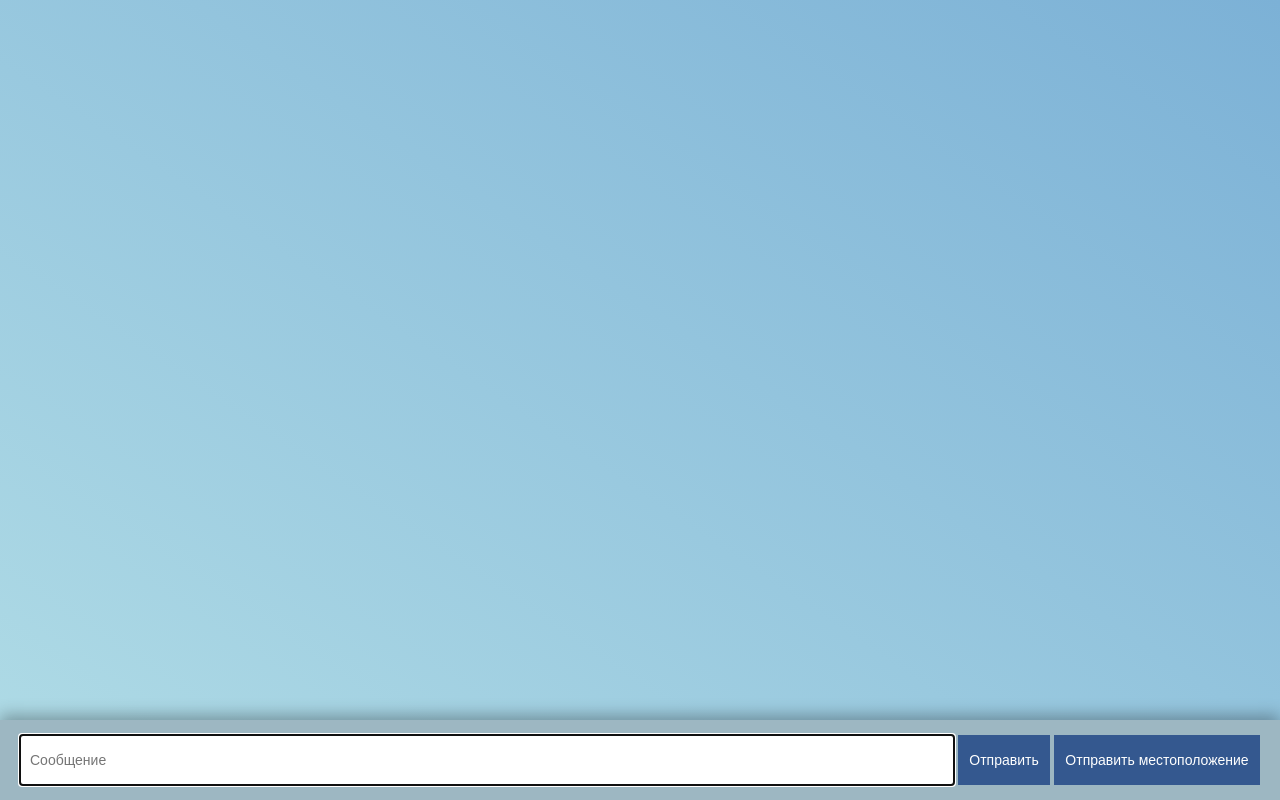
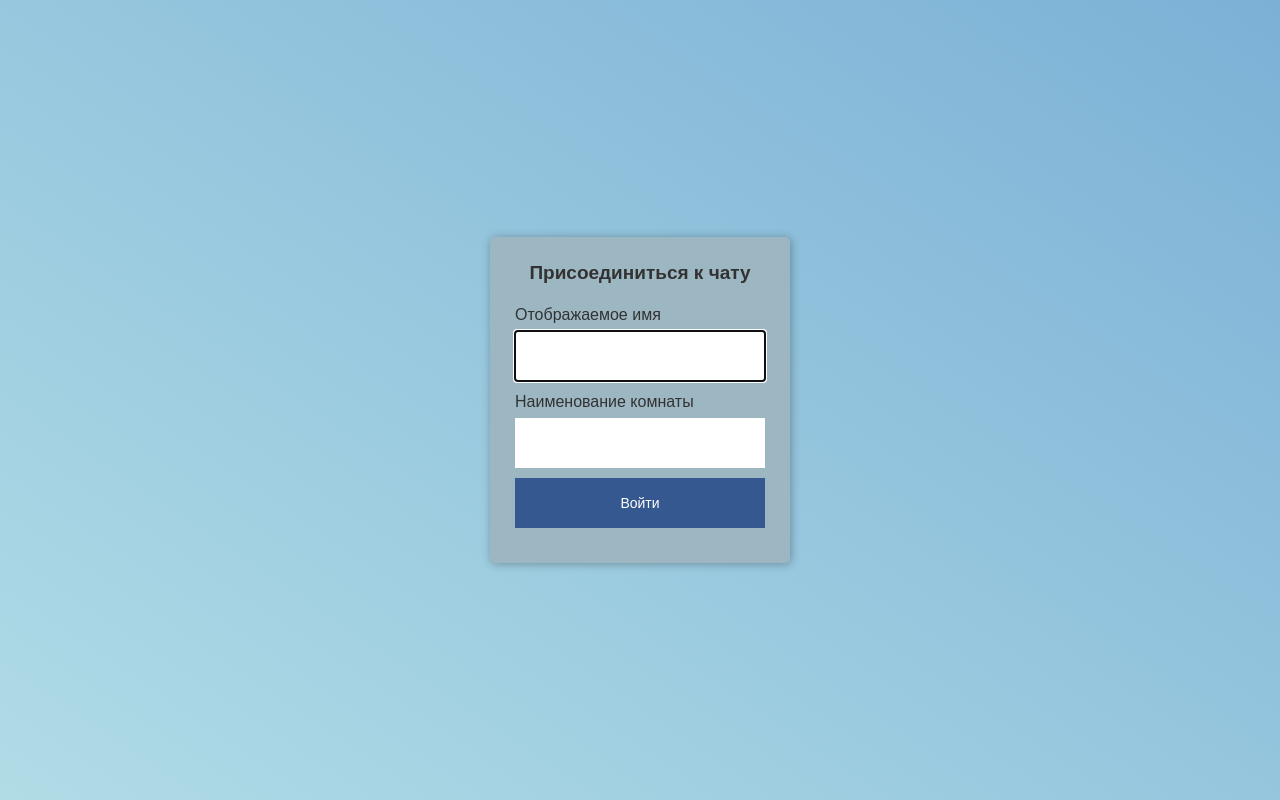
Before and after one commit to mikhailgrekov/node-course-2-chat-app, a website: page public/index.html in a window 1280 px wide. Drawn offline with nearby package versions, Linux system fonts and the light colour scheme; no server answers.

Commit message:
Add join

```diff
--- a/public/css/styles.css
+++ b/public/css/styles.css
@@ -3,18 +3,22 @@ body {
     -moz-osx-font-smoothing: grayscale;
 }
 
-.chat {
+.wrapper {
     width: 100vw;
     height: 100vh;
-    position: relative;
     font: 16px/22px 'Arial', sans-serif;
     color: #323232;
     box-sizing: border-box;
     background: linear-gradient(-146deg, rgb(124, 177, 214), rgb(176, 220, 230));
 }
 
-.chat__output {
-    height: 100%;
+.wrapper_join {
+    display: flex;
+    justify-content: center;
+    align-items: center;
+}
+
+.chat-output {
     width: 100%;
     padding: 20px;
     box-sizing: border-box;
@@ -22,14 +26,9 @@ body {
     overflow-y: auto;
 }
 
-.chat__title {
-    font: 26px/46px 'Arial', sans-serif;
-}
 
-.chat__controls {
-    position: absolute;
-    left: 0;
-    bottom: 0;
+
+.chat-controls {
     display: flex;
     background: rgb(157, 183, 194);
     width: 100%;
@@ -39,41 +38,38 @@ body {
     box-shadow: 0 -5px 15px rgba(0,0,0,.3);
 }
 
-.chat__form {
+.chat-form {
     display: flex;
     justify-content: space-between;
 }
 
-.chat__message {
-    color: #323232;
-    width: calc(100% - 96px);
+.join-form {
+    background: rgb(157, 183, 194);
+    border-radius: 5px;
+    box-sizing: border-box;
+    padding: 25px;
+    display: flex;
+    flex-direction: column;
+    max-width: 300px;
+    width: calc(100% - 40px);
+    box-shadow: 1px 1px 10px rgba(0,0,0,.3);
 }
 
-.chat__send {
-    width: 92px;
+.form-title {
+    align-self: center;
+    font-size: 19px;
+    font-weight: bold;
+    margin-bottom: 20px;
 }
 
-.chat__send, .chat__location {
-    background: rgb(52, 88, 143);
-    cursor: pointer;
-    color: white;
-    outline: none;
+.form-container {
+    display: flex;
+    flex-direction: column;
+    width: 100%;
+    margin-bottom: 10px;
 }
 
-.chat__send:active {
-    background: rgb(40, 68, 114);
-}
-
-.chat__location:active {
-    background: rgb(40, 68, 114);
-}
-
-.chat__location:disabled {
-    opacity: .6;
-    cursor: no-drop;
-}
-
-.chat__message, .chat__send, .chat__location {
+.form-field, .form-btn {
     font: 14px 'Arial', sans-serif;
     box-sizing: border-box;
     padding: 10px;
@@ -81,6 +77,48 @@ body {
     white-space: nowrap;
     border: none;
 }
+
+.form-field-text {
+    margin-bottom: 5px;
+}
+
+.form-field {
+    color: #323232;
+}
+
+.form-field_join, .form-btn_join {
+    width: 100%;
+}
+
+.form-btn {
+    background: rgb(52, 88, 143);
+    cursor: pointer;
+    color: white;
+    outline: none;
+}
+
+.form-btn:active {
+    background: rgb(40, 68, 114);
+}
+
+.chat-send:active {
+    background: rgb(40, 68, 114);
+}
+
+.form-field_message {
+    width: calc(100% - 96px);
+}
+
+.form-btn_send {
+    width: 92px;
+}
+
+.form-btn_location:disabled {
+    opacity: .6;
+    cursor: no-drop;
+}
+
+
 
 .message {
     margin-bottom: 10px;
@@ -96,34 +134,34 @@ body {
 
 @media(min-width: 721px) {
 
-    .chat {
-        padding-bottom: 80px;
+    .chat-output {
+        height: calc(100% - 80px);
     }
 
-    .chat__form {
+    .chat-form {
         width: calc(100% - 210px);
     }
 
-    .chat__location {
+    .form-btn_location {
         width: 206px;
     }
 }
 
 @media(max-width: 720px) {
 
-    .chat {
-        padding-bottom: 135px;
+    .chat-output {
+        height: calc(100% - 135px);
     }
 
-    .chat__controls {
+    .chat-controls {
         flex-direction: column;
     }
 
-    .chat__form {
+    .chat-form {
         margin-bottom: 5px;
     }
 
-    .chat__location {
+    .form-btn_location {
         width: 100%;
     }
 }
--- a/public/index.html
+++ b/public/index.html
@@ -1,59 +1,29 @@
 <!DOCTYPE html>
-<html lang="ru">
+<html lang="en">
 <head>
     <meta charset="UTF-8">
     <meta name="viewport" content="width=device-width, initial-scale=1.0">
     <meta http-equiv="X-UA-Compatible" content="ie=edge">
-  <title>Chat</title>
+    <title>Join | ChatApp</title>
     <link rel="stylesheet" href="/css/reset.css">
     <link rel="stylesheet" href="/css/styles.css">
 </head>
 <body>
-
-  <section class="chat">
-
-    <ul class="chat__output" id="messages"></ul>
-
-    <div class="chat__controls">
-
-      <form class="chat__form" id="message-form">
-        <input class="chat__message" type="text" name="message" placeholder="Сообщение" autofocus autocomplete="off">
-        <button class="chat__send">Отправить</button>
+    <section class="wrapper wrapper_join">
+        <form class="join-form" action="/chat.html">
+            <h2 class="form-title">Присоединиться к чату</h2>
+            <div class="form-container">
+                <label class="form-field-text">Отображаемое имя</label>
+                <input class="form-field form-field_join" type="text" name="name" autofocus>
+            </div>
+            <div class="form-container">
+                <label class="form-field-text">Наименование комнаты</label>
+                <input class="form-field form-field_join" type="text" name="room">
+            </div>
+            <div class="form-container">
+                <button class="form-btn form-btn_join">Войти</button>
+            </div>
         </form>
-
-      <button class="chat__location" id="send-location">Отправить местоположение</button>
-
-    </div>
-
     </section>
-
-  <script id="message-template" type="text/template">
-    <li class="message">
-      <div class="message__title">
-        <span class="message__title-content">{{from}}</span>
-        <span class="message__title-time">{{createdAt}}</span>
-      </div>
-      <div class="message__body"></div>
-        <span>{{text}}</span>
-    </li>
-  </script>
-
-  <script id="location-message-template" type="text/template">
-    <li class="message">
-      <div class="message__title">
-        <span class="message__title-content">{{from}}</span>
-        <span class="message__title-time">{{createdAt}}</span>
-      </div>
-      <div class="message__body"></div>
-        <a href="{{url}}" target="_blank">Мое текущее местоположение</a>
-    </li>
-  </script>
-
-  <script src="/socket.io/socket.io.js"></script>
-  <script src="/js/libs/jquery-3.2.1.min.js"></script>
-  <script src="/js/libs/moment.js"></script>
-  <script src="/js/libs/mustache.js"></script>
-  <script src="/js/index.js"></script>
-
 </body>
 </html>
```
Also changed, not shown: public/chat.html (added, +59 -0 lines), public/js/chat.js (renamed from public/js/index.js). Lines whose indentation alone changed are shown as unchanged.
